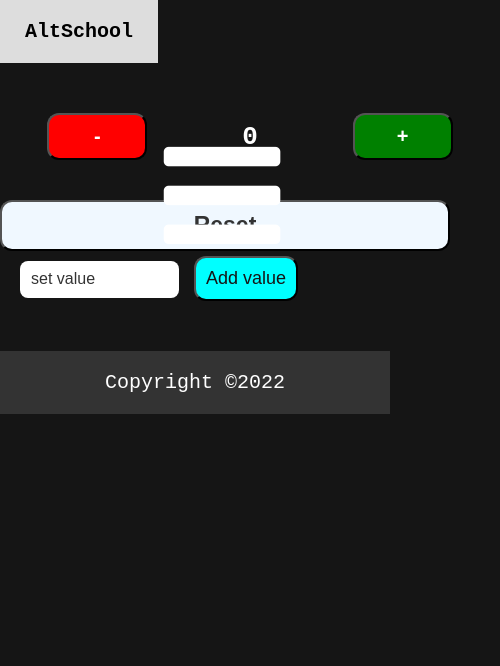
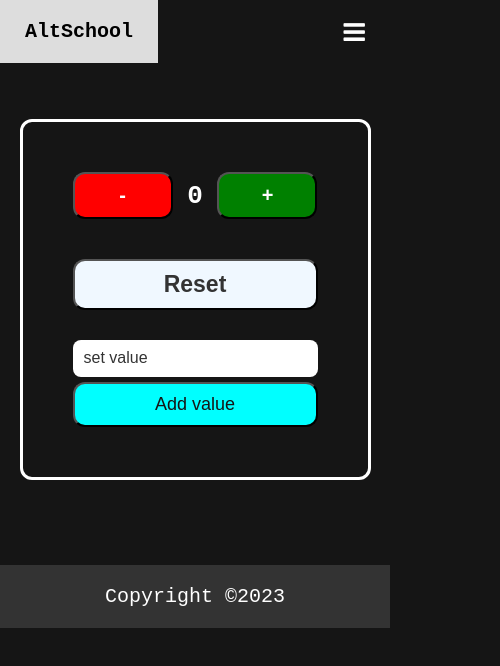
Before and after one commit to Davidlloyd8/Counter-App, a React (Create React App) app: page / in a window 390 px wide. Shown: the top 666 px of the page, 500 px wide, since content can reach past the window. Built offline with nearby package versions, Linux system fonts and the light colour scheme.

Commit message:
make the counter app responsive on mobile view

```diff
--- a/src/App.js
+++ b/src/App.js
@@ -6,7 +6,9 @@ import ErrorPage from "./pages/ErrorPage"
 function App() {
   return (
     <>
+     {/* Routes are used to navigate between pages */}
     <Routes>
+      {/* Route is used to define the path and the component to be rendered */}
       <Route path="/" element={<Home />} />
       <Route path="/errorBoundary" element={<ErrorBoundaries />} />
       <Route path="*" element={<ErrorPage />} />
--- a/src/component/Footer.js
+++ b/src/component/Footer.js
@@ -3,7 +3,7 @@ import "../css/footer.css"
 function Footer() {
     return (
         <div className="footer">
-            <p>Copyright &copy;2022</p>
+            <p>Copyright &copy;2023</p>
         </div>
     )
 }
--- a/src/css/errorpage.css
+++ b/src/css/errorpage.css
@@ -19,7 +19,7 @@
     top: 8%;
   }
 
-  .fa {
+  .rolling-icon {
     position: absolute;
     font-size: 8.5rem;
     left: 42%;
--- a/src/css/footer.css
+++ b/src/css/footer.css
@@ -6,5 +6,5 @@
     font-size: 20px;
     font-weight: 500;
     font-family: 'Source Code Pro', monospace;
-    margin-top: 50px;
+    margin-top: 85px;
 }
--- a/src/css/home.css
+++ b/src/css/home.css
@@ -1,10 +1,14 @@
 .container {
     width: 500px;
     margin: 0 auto;
+    border: 3px solid white;
+    padding: 50px;
+    border-radius: 12px;
+    text-align: center;
 }
 .box_value {
     display: flex;
-    justify-content: space-around;
+    justify-content: space-between;
     align-items: center;
 }
 .box_value h1 {
@@ -33,13 +37,17 @@
     text-align: center;
 }
 .reset button {
-    width: 90%;
+    width: 100%;
     padding: 10px;
     border-radius: 12px;
     background-color: aliceblue;
     color: #333;
     font-size: 23px;
     font-weight: 700;
+    margin-bottom: 20px;
+}
+.input-section {
+    width: 100%;
 }
 .input-field {
     width: 50%;
@@ -62,3 +70,24 @@
     font-size: 18px;
     font-weight: 500;
 }
+button {
+    cursor: pointer;
+}
+
+
+
+
+@media screen and (max-width: 768px) {
+    .container {
+        width: 90%;
+    }
+}
+@media screen and (max-width: 480px) {
+    .input-field {
+        width: 100%;
+        margin-bottom: 5px;
+    }
+    .input-section button {
+        width: 100%;
+    }
+}
--- a/src/index.css
+++ b/src/index.css
@@ -7,4 +7,5 @@ body {
   background-color: #151515;
   color: #fff;
   font-family: monospace;
+  height: 100vh;
 }
--- a/src/index.js
+++ b/src/index.js
@@ -9,6 +9,7 @@ const root = ReactDOM.createRoot(document.getElementById("root"));
 root.render(
   <React.StrictMode>
     <BrowserRouter>
+    {/* helmet is used to manage the head of the document */}
       <HelmetProvider>
         <App />
       </HelmetProvider>
--- a/src/pages/ErrorPage.js
+++ b/src/pages/ErrorPage.js
@@ -5,7 +5,7 @@ function ErrorPage() {
     <div className="error">
       <div class="mainbox">
         <div class="err">4</div>
-        <i class="fa fa-question-circle fa-spin"></i>
+        <i class="fa fa-question-circle fa-spin rolling-icon"></i>
         <div class="err2">4</div>
         <div class="msg">
           Maybe this page moved? Got deleted? Is hiding out in quarantine? Never
--- a/src/pages/Home.js
+++ b/src/pages/Home.js
@@ -10,9 +10,9 @@ const Counter = () => {
   const InputRef = useRef();
 
   const Decrement = () => {
-    if(Initialstate.count===0 ){
-        return
-      }
+    if (Initialstate.count === 0) {
+      return;
+    }
     dispatch({ type: ACTIONS.DECREMENT });
   };
   const Increment = () => {
@@ -37,7 +37,7 @@ const Counter = () => {
     <>
       <Helmet>
         <title>Counter App</title>
-        <meta name="description" content="displays our counterApp component" />
+        <meta name="description" content="A counter app" />
         <link ref="canonical" href="/" />
       </Helmet>
 
```
